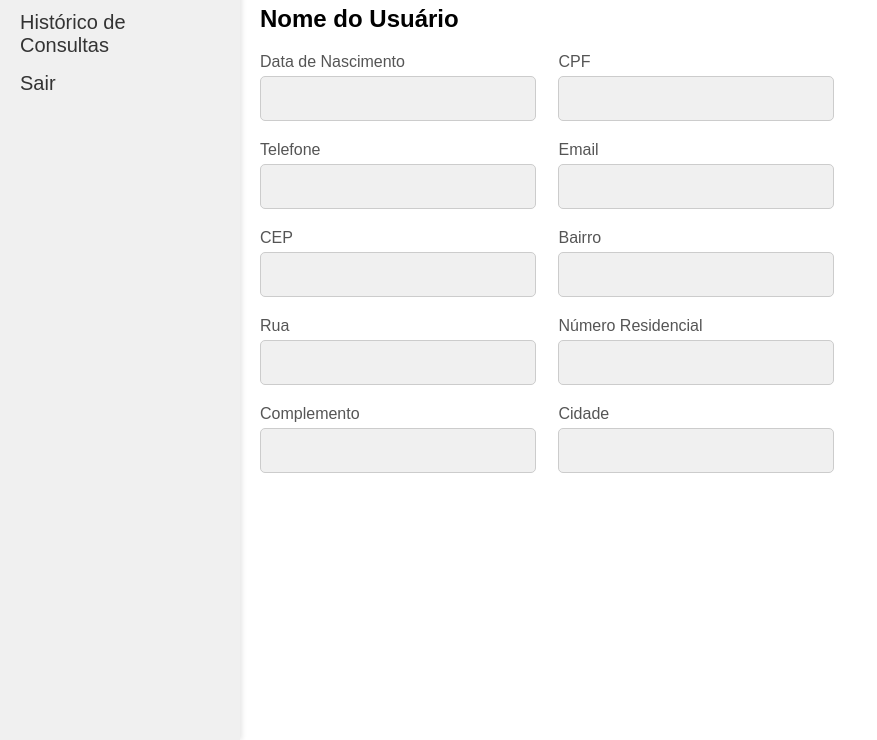
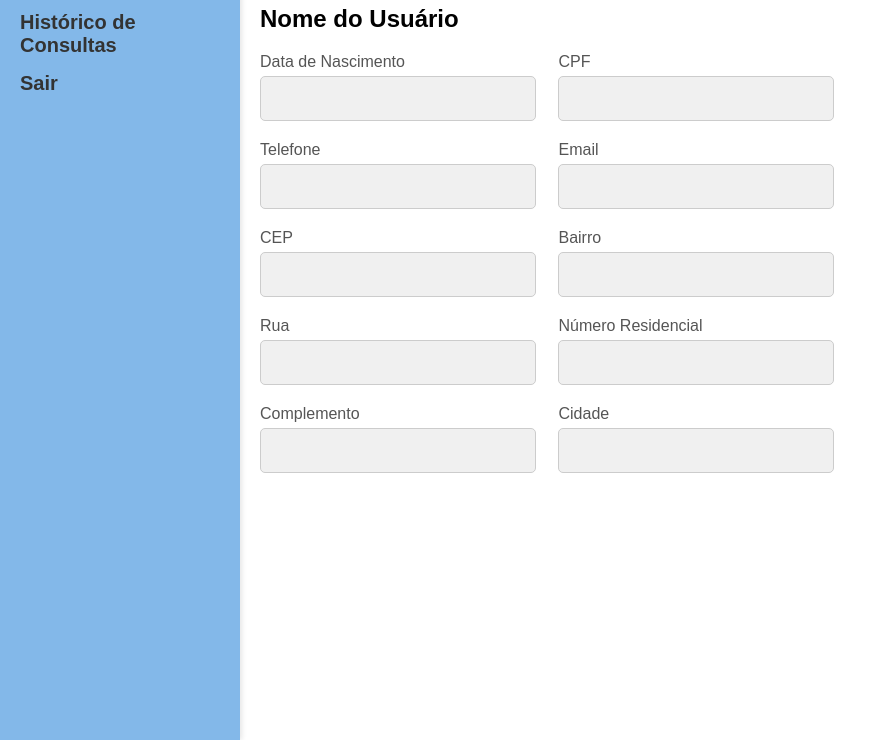
Before and after one commit to AmandaSouza11/ProjetoIntegrador-II, a plain HTML site: page front-end/tela_inicial/tela_paciente.html in a window 1280 px wide. Shown: the part 100-840 px from the top of the page, without its empty margins (0-877 px from the left). Drawn offline with Linux system fonts and the light colour scheme; no server answers.

Commit message:
alteração no menu

```diff
--- a/front-end/tela_inicial/tela_paciente_style.css
+++ b/front-end/tela_inicial/tela_paciente_style.css
@@ -7,7 +7,7 @@ body {
 
 #menu {
     width: 200px;
-    background-color: #f0f0f0;
+    background-color: #83b8e9;
     padding: 20px;
     box-shadow: 2px 0 5px rgba(0, 0, 0, 0.1);
     height: 100%;
@@ -20,6 +20,7 @@ body {
     text-decoration: none;
     color: #333;
     font-size: 20px;
+    font-weight: bold;
 }
 
 #menu a:hover {
```
